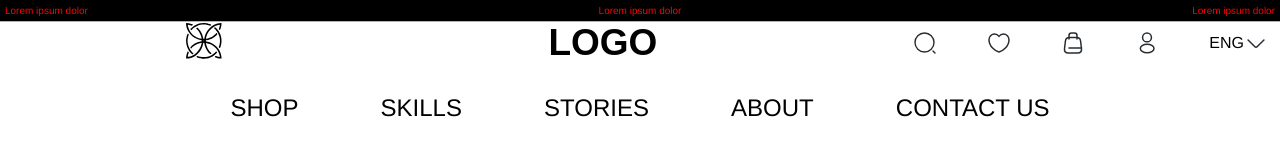
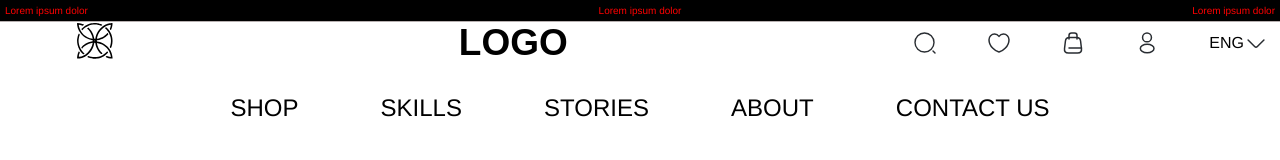
Before and after one commit to suman-kr-ghorai/Appscrip-task-Suman-Kumar-Ghorai, a React (Vite) app: page / in a window 1280 px wide. Shown: the top 160 px of the page. Built offline with nearby package versions, Linux system fonts and the light colour scheme; no server answers.

Commit message:
css optimisation

```diff
--- a/src/App.css
+++ b/src/App.css
@@ -121,7 +121,7 @@
   align-items: center;
   justify-items: center;
   justify-content: end;
-  gap: 20vw;
+  gap: 27vw;
 }
 
 /* brand image  */
@@ -135,7 +135,7 @@
   font-weight: 600;
   font-family: Arial, Helvetica, sans-serif;
   text-align: center;
-  margin-left: 70px;
+  /* margin-left: 70px; */
 }
 /* upper right group in nav */
 .toplogobox {
```
